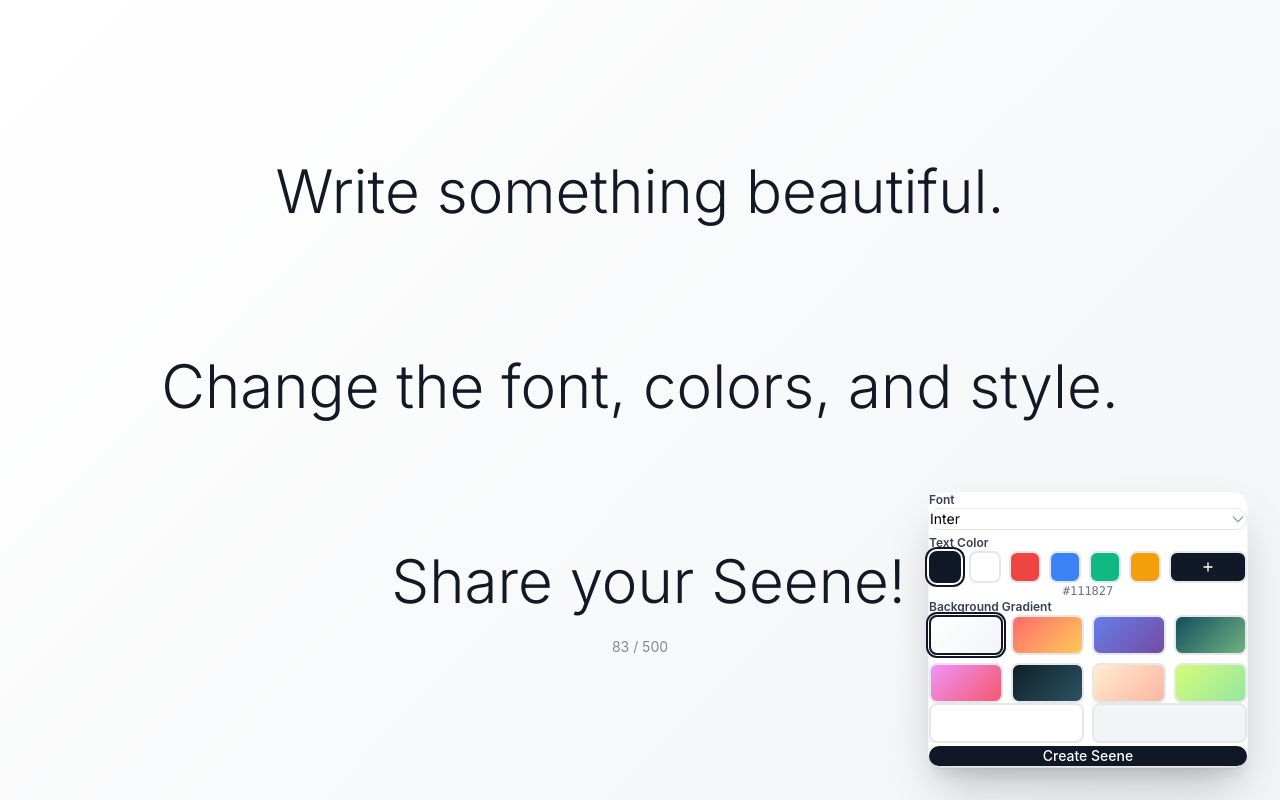
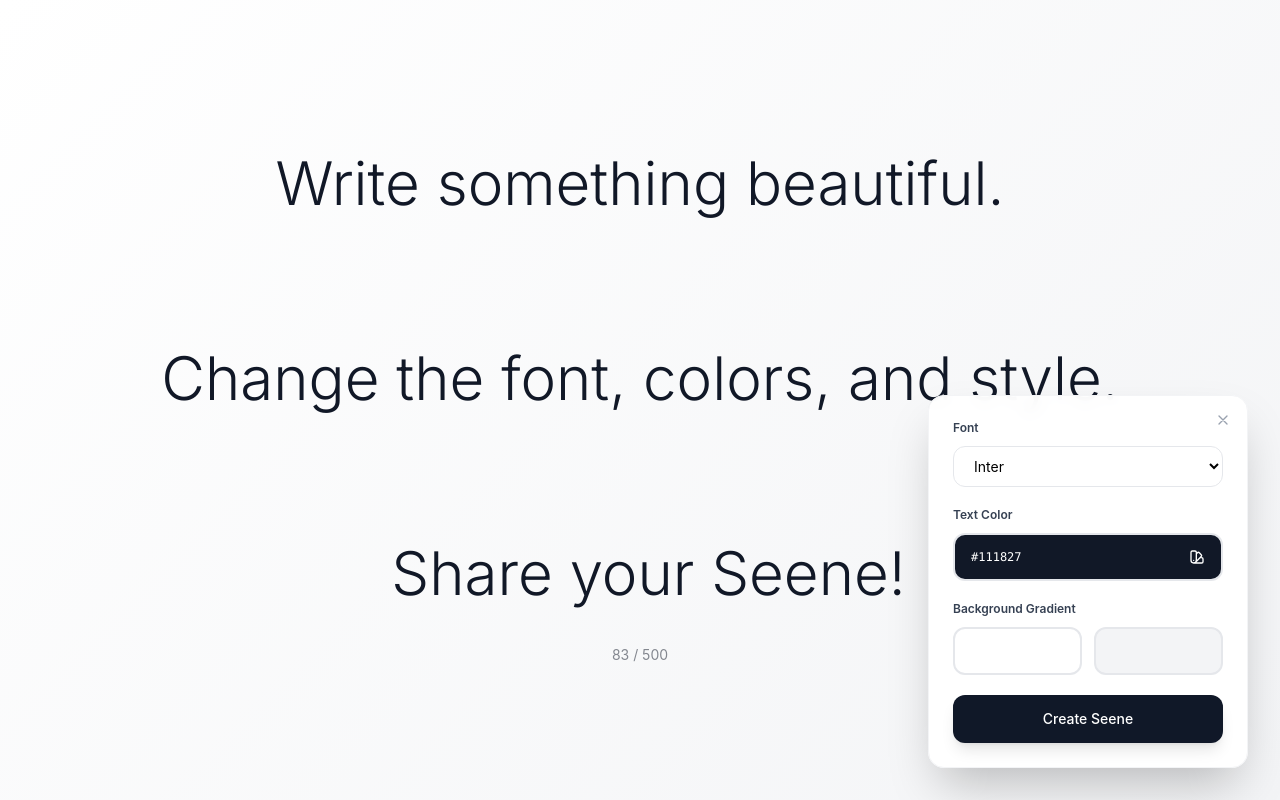
Before and after one commit to EmmanueleD/seene.link, a Vue app: page / in a window 1280 px wide. Built offline with nearby package versions, Linux system fonts and the light colour scheme.

Commit message:
fix: remove redundant CSS reset, use Tailwind Preflight
- Removed * { margin: 0; padding: 0 } that was overriding Tailwind
- Tailwind's Preflight already provides a better CSS reset
- Fixed @import order warning

```diff
--- a/src/style.css
+++ b/src/style.css
@@ -1,10 +1,4 @@
 @import "tailwindcss";
-
-* {
-  margin: 0;
-  padding: 0;
-  box-sizing: border-box;
-}
 
 body {
   font-family: -apple-system, BlinkMacSystemFont, 'Segoe UI', 'Roboto', 'Oxygen',
--- a/src/views/Home.vue
+++ b/src/views/Home.vue
@@ -57,102 +57,53 @@
         <!-- Font Selector -->
         <div>
           <label class="block text-xs font-semibold text-gray-700 mb-2.5">Font</label>
-          <Listbox v-model="selectedFont">
-            <div class="relative">
-              <ListboxButton
-                class="relative w-full px-4 py-2.5 text-sm text-left bg-white border border-gray-200 rounded-xl hover:border-gray-300 focus:outline-none focus:ring-2 focus:ring-gray-900 focus:border-transparent transition-all cursor-pointer">
-                <span class="block truncate" :style="{ fontFamily: selectedFont }">{{ selectedFont }}</span>
-                <span class="absolute inset-y-0 right-0 flex items-center pr-3 pointer-events-none">
-                  <svg class="w-4 h-4 text-gray-400" fill="none" stroke="currentColor" viewBox="0 0 24 24">
-                    <path stroke-linecap="round" stroke-linejoin="round" stroke-width="2" d="M19 9l-7 7-7-7" />
-                  </svg>
-                </span>
-              </ListboxButton>
-              <transition leave-active-class="transition duration-100 ease-in" leave-from-class="opacity-100"
-                leave-to-class="opacity-0">
-                <ListboxOptions
-                  class="absolute z-10 w-full mt-1 bg-white border border-gray-200 rounded-xl shadow-lg max-h-60 overflow-auto focus:outline-none">
-                  <ListboxOption v-for="font in fonts" :key="font" :value="font" v-slot="{ active, selected }">
-                    <li :class="[
-                      active ? 'bg-gray-100' : '',
-                      'relative cursor-pointer select-none py-3 px-4 text-sm transition-colors'
-                    ]" :style="{ fontFamily: font }">
-                      <span :class="[selected ? 'font-semibold' : 'font-normal', 'block truncate']">
-                        {{ font }}
-                      </span>
-                      <span v-if="selected" class="absolute inset-y-0 right-0 flex items-center pr-4 text-gray-900">
-                        <svg class="w-4 h-4" fill="currentColor" viewBox="0 0 20 20">
-                          <path fill-rule="evenodd"
-                            d="M16.707 5.293a1 1 0 010 1.414l-8 8a1 1 0 01-1.414 0l-4-4a1 1 0 011.414-1.414L8 12.586l7.293-7.293a1 1 0 011.414 0z"
-                            clip-rule="evenodd" />
-                        </svg>
-                      </span>
-                    </li>
-                  </ListboxOption>
-                </ListboxOptions>
-              </transition>
-            </div>
-          </Listbox>
+          <select v-model="selectedFont"
+            class="w-full px-4 py-2.5 text-sm border border-gray-200 rounded-xl focus:outline-none focus:ring-2 focus:ring-gray-900 focus:border-transparent bg-white transition-all">
+            <option value="Inter">Inter</option>
+            <option value="Playfair Display">Playfair Display</option>
+            <option value="Space Mono">Space Mono</option>
+            <option value="Crimson Text">Crimson Text</option>
+            <option value="Roboto Mono">Roboto Mono</option>
+          </select>
         </div>
 
         <!-- Text Color -->
         <div>
           <label class="block text-xs font-semibold text-gray-700 mb-2.5">Text Color</label>
-          <div class="space-y-2">
-            <!-- Color Presets -->
-            <div class="flex gap-2">
-              <button v-for="color in textColorPresets" :key="color" @click="textColor = color"
-                class="w-8 h-8 rounded-lg border-2 transition-all hover:scale-110"
-                :class="textColor === color ? 'border-gray-900 ring-2 ring-gray-900 ring-offset-2' : 'border-gray-200'"
-                :style="{ backgroundColor: color }">
-              </button>
-              <!-- Custom Color Picker -->
-              <div class="relative flex-1">
-                <input v-model="textColor" type="color"
-                  class="absolute inset-0 w-full h-full opacity-0 cursor-pointer" />
+          <div class="relative">
+            <input v-model="textColor" type="color" class="absolute inset-0 w-full h-full opacity-0 cursor-pointer" />
             <div
-                  class="w-full h-8 rounded-lg border-2 border-gray-200 hover:border-gray-300 transition-all cursor-pointer flex items-center justify-center"
+              class="w-full h-12 rounded-xl border-2 border-gray-200 transition-all hover:border-gray-300 cursor-pointer flex items-center justify-between px-4"
               :style="{ backgroundColor: textColor }">
-                  <svg class="w-4 h-4" :style="{ color: getContrastColor(textColor) }" fill="none"
-                    stroke="currentColor" viewBox="0 0 24 24">
+              <span class="text-xs font-mono font-medium" :style="{ color: getContrastColor(textColor) }">
+                {{ textColor }}
+              </span>
+              <svg class="w-4 h-4" :style="{ color: getContrastColor(textColor) }" fill="none" stroke="currentColor"
+                viewBox="0 0 24 24">
                 <path stroke-linecap="round" stroke-linejoin="round" stroke-width="2"
-                      d="M12 6v6m0 0v6m0-6h6m-6 0H6" />
+                  d="M7 21a4 4 0 01-4-4V5a2 2 0 012-2h4a2 2 0 012 2v12a4 4 0 01-4 4zm0 0h12a2 2 0 002-2v-4a2 2 0 00-2-2h-2.343M11 7.343l1.657-1.657a2 2 0 012.828 0l2.829 2.829a2 2 0 010 2.828l-8.486 8.485M7 17h.01" />
               </svg>
             </div>
-              </div>
-            </div>
-            <div class="text-xs text-gray-500 text-center font-mono">{{ textColor }}</div>
           </div>
         </div>
 
         <!-- Background Gradient -->
         <div>
           <label class="block text-xs font-semibold text-gray-700 mb-2.5">Background Gradient</label>
-          <div class="space-y-2">
-            <!-- Gradient Presets -->
-            <div class="grid grid-cols-4 gap-2">
-              <button v-for="preset in gradientPresets" :key="preset.name" @click="applyGradient(preset)"
-                class="h-10 rounded-lg border-2 transition-all hover:scale-105"
-                :class="gradientStart === preset.start && gradientEnd === preset.end ? 'border-gray-900 ring-2 ring-gray-900 ring-offset-1' : 'border-gray-200'"
-                :style="{ background: `linear-gradient(135deg, ${preset.start} 0%, ${preset.end} 100%)` }">
-              </button>
-            </div>
-            <!-- Custom Gradient -->
-            <div class="flex gap-2">
+          <div class="flex gap-3">
             <div class="flex-1 relative">
               <input v-model="gradientStart" type="color"
                 class="absolute inset-0 w-full h-full opacity-0 cursor-pointer" />
               <div
-                  class="w-full h-10 rounded-lg border-2 border-gray-200 hover:border-gray-300 transition-all cursor-pointer"
+                class="w-full h-12 rounded-xl border-2 border-gray-200 transition-all hover:border-gray-300 cursor-pointer"
                 :style="{ backgroundColor: gradientStart }"></div>
             </div>
             <div class="flex-1 relative">
               <input v-model="gradientEnd" type="color"
                 class="absolute inset-0 w-full h-full opacity-0 cursor-pointer" />
               <div
-                  class="w-full h-10 rounded-lg border-2 border-gray-200 hover:border-gray-300 transition-all cursor-pointer"
+                class="w-full h-12 rounded-xl border-2 border-gray-200 transition-all hover:border-gray-300 cursor-pointer"
                 :style="{ backgroundColor: gradientEnd }"></div>
-              </div>
             </div>
           </div>
         </div>
@@ -169,7 +120,6 @@
 
 <script setup>
 import { ref, computed, onMounted } from 'vue'
-import { Listbox, ListboxButton, ListboxOptions, ListboxOption } from '@headlessui/vue'
 
 const text = ref('Write something beautiful.\n\nChange the font, colors, and style.\n\n Share your Seene!')
 const isCreating = ref(false)
@@ -181,30 +131,6 @@ const gradientStart = ref('#ffffff')
 const gradientEnd = ref('#f3f4f6')
 const showControls = ref(false)
 const textareaRef = ref(null)
-
-// Font options
-const fonts = ['Inter', 'Playfair Display', 'Space Mono', 'Crimson Text', 'Roboto Mono']
-
-// Text color presets
-const textColorPresets = ['#111827', '#ffffff', '#ef4444', '#3b82f6', '#10b981', '#f59e0b']
-
-// Gradient presets
-const gradientPresets = [
-  { name: 'Default', start: '#ffffff', end: '#f3f4f6' },
-  { name: 'Sunset', start: '#ff6b6b', end: '#feca57' },
-  { name: 'Ocean', start: '#667eea', end: '#764ba2' },
-  { name: 'Forest', start: '#134e5e', end: '#71b280' },
-  { name: 'Rose', start: '#f093fb', end: '#f5576c' },
-  { name: 'Night', start: '#0f2027', end: '#2c5364' },
-  { name: 'Peach', start: '#ffecd2', end: '#fcb69f' },
-  { name: 'Mint', start: '#d4fc79', end: '#96e6a1' }
-]
-
-// Apply gradient preset
-const applyGradient = (preset) => {
-  gradientStart.value = preset.start
-  gradientEnd.value = preset.end
-}
 
 // Helper function to get contrast color for text
 const getContrastColor = (hexColor) => {
```
Lines whose indentation alone changed are shown as unchanged.
